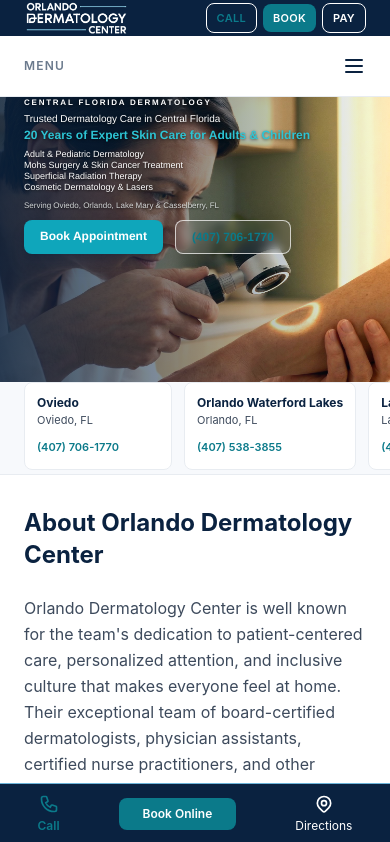
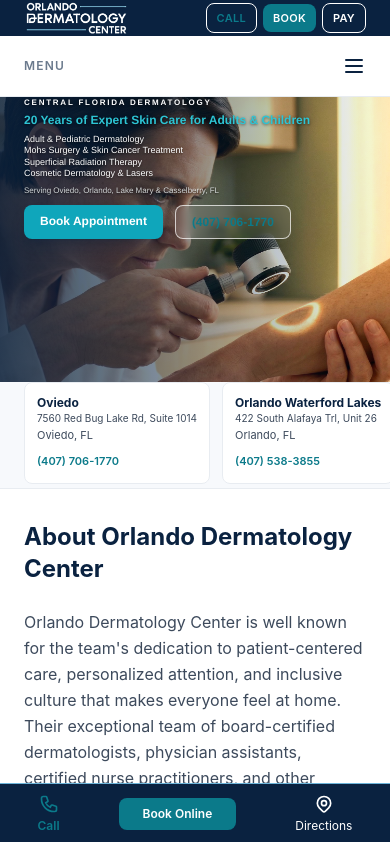
Before and after one commit to viktor29ilodc/orlando-derm-website, a Next.js app: page / in a window 390 px wide. Shown: the top 842 px of the page. Built offline with nearby package versions, Linux system fonts and the light colour scheme.

Commit message:
Update page.js

```diff
--- a/src/app/page.js
+++ b/src/app/page.js
@@ -70,12 +70,12 @@
             className="absolute inset-0 bg-gradient-to-r from-navy/85 via-navy/45 to-transparent md:from-navy/65 md:via-navy/30"
           />
           <div className="relative z-10 flex min-h-[285px] md:min-h-[330px] items-start md:items-end">
-            <div className="container-site w-full pt-5 pb-6 md:pt-12 md:pb-10">
+            <div className="container-site w-full pt-2 pb-6 md:pt-12 md:pb-10">
               <div className="max-w-2xl" style={{ fontFamily: "'Helvetica Neue', Helvetica, Arial, sans-serif" }}>
                 <p className="mb-1 md:mb-2 text-[8px] md:text-sm font-semibold uppercase tracking-[0.22em] text-white [text-shadow:0_1px_4px_rgba(0,0,0,0.85)]">
                   Central Florida Dermatology
                 </p>
-                <h1 className="text-[10px] md:text-lg font-normal text-white leading-tight md:leading-snug mb-0.5 md:mb-1 [text-shadow:0_1px_3px_rgba(0,0,0,0.65)]">
+                <h1 className="hidden md:block text-[10px] md:text-lg font-normal text-white leading-tight md:leading-snug mb-0.5 md:mb-1 [text-shadow:0_1px_3px_rgba(0,0,0,0.65)]">
                   Trusted Dermatology Care in Central Florida
                 </h1>
                 <p className="text-xs md:text-2xl font-bold text-[#2DC4D4] leading-tight mb-1.5 md:mb-3 [text-shadow:0_1px_3px_rgba(0,0,0,0.55)]">
@@ -129,6 +129,7 @@
             {LOCATIONS.map(loc => (
               <Link key={loc.id} href={`/locations/${loc.id}`} className="flex-shrink-0 min-w-[148px] bg-white rounded-card p-3 border border-warm-gray">
                 <h2 className="text-navy font-bold text-xs leading-tight mb-0.5">{loc.name}</h2>
+                <p className="text-dark-gray text-[10px] leading-tight mb-0.5">{loc.address}</p>
                 <p className="text-dark-gray text-[11px] mb-1">{loc.city}, {loc.state}</p>
                 <span className="text-teal font-semibold text-[11px]">{loc.phone}</span>
               </Link>
```
